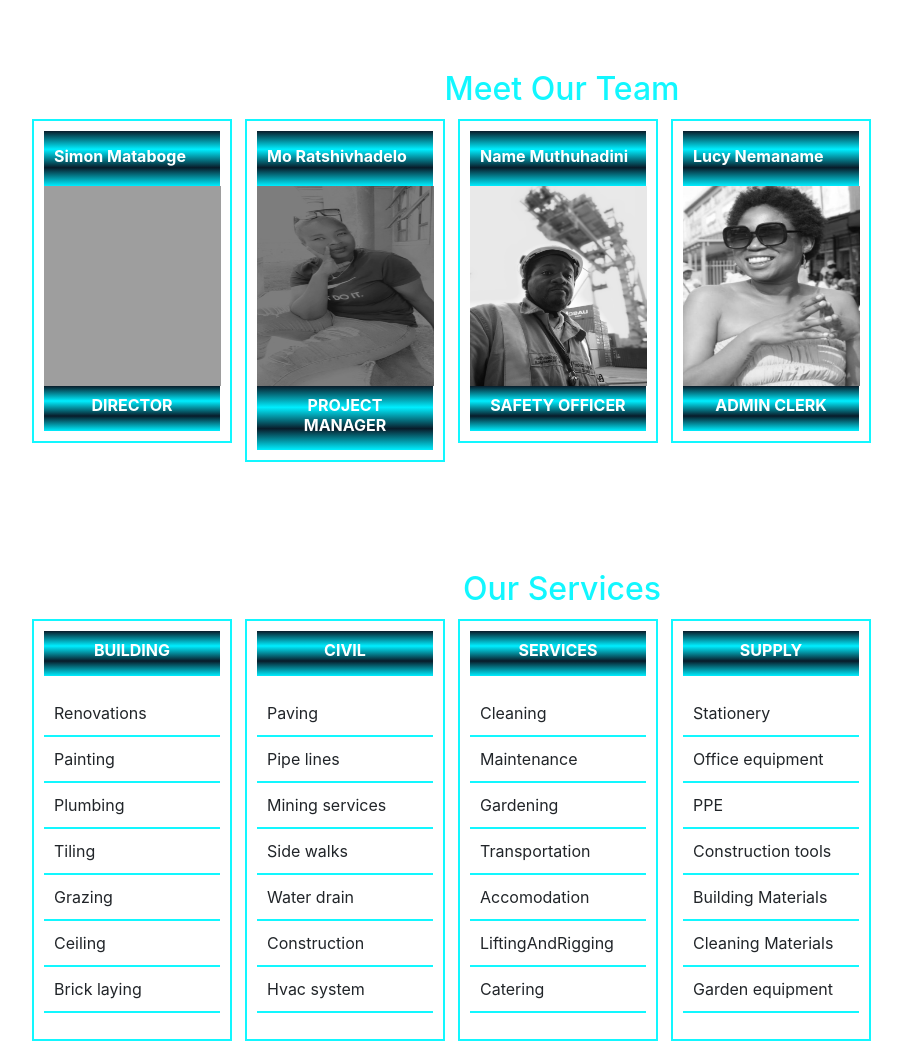
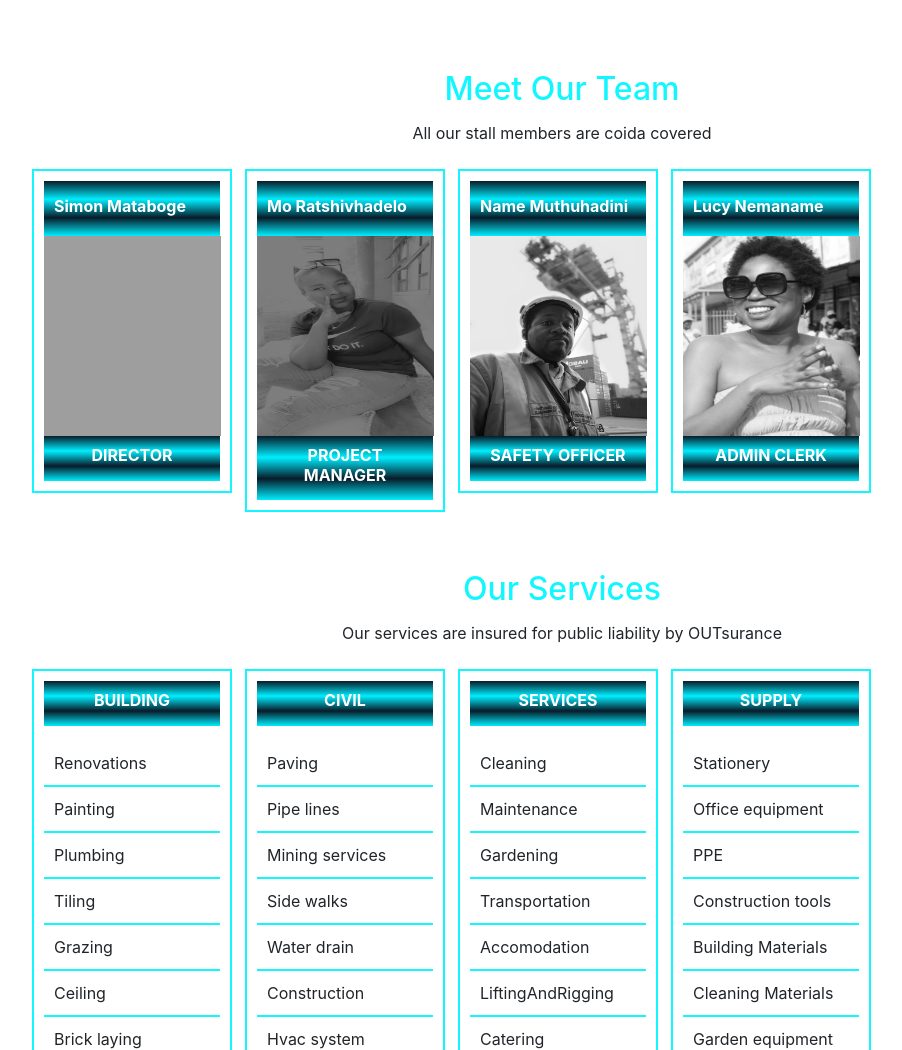
Before and after one commit to simonmataboge/zzge, a plain HTML site: page index.html in a window 1280 px wide. Shown: the part 1300-2350 px from the top of the page, without its empty margins (78-980 px from the left). Drawn offline with nearby package versions, Linux system fonts and the light colour scheme; grey boxes are pictures that could not be loaded.

Commit message:
Add files via upload

```diff
--- a/index.html
+++ b/index.html
@@ -51,7 +51,7 @@
     <div id="home">
         <div class="home">
             <div class="home-box">
-                <h2>Zonaka Zwivhuya PTY(ltd)</h2>
+
                 <ul>
 			<li>
 	                    	Founded in 2018 ZZGE set out to be one of the best
@@ -63,6 +63,7 @@
 		    <ul>
 			    <li>
 				    Registration Number : 2018/311995/07<br> CSD Number : MAAA1112354<br> Tax Number : 9374208198
+					<br>Public Liability Insurance Number : OT114516743 <br>Coida Covered : Certificate Number 2023154361
 			    </li>
 		    </ul>
                 <div class="change-text">
@@ -133,6 +134,7 @@
 
     <div id="team">
         <h2>Meet Our Team</h2>
+		<p class="path">All our stall members are coida covered</p>
         <div class="service">
             <div class="single-service">
 	<div class="service-head">
@@ -198,6 +200,7 @@
 
     <div id="service">
         <h2>Our Services</h2>
+		<p class="path">Our services are insured for public liability by OUTsurance</p>
         <div class="service">
             <div class="single-service">
                 <div class="service-head">
```
